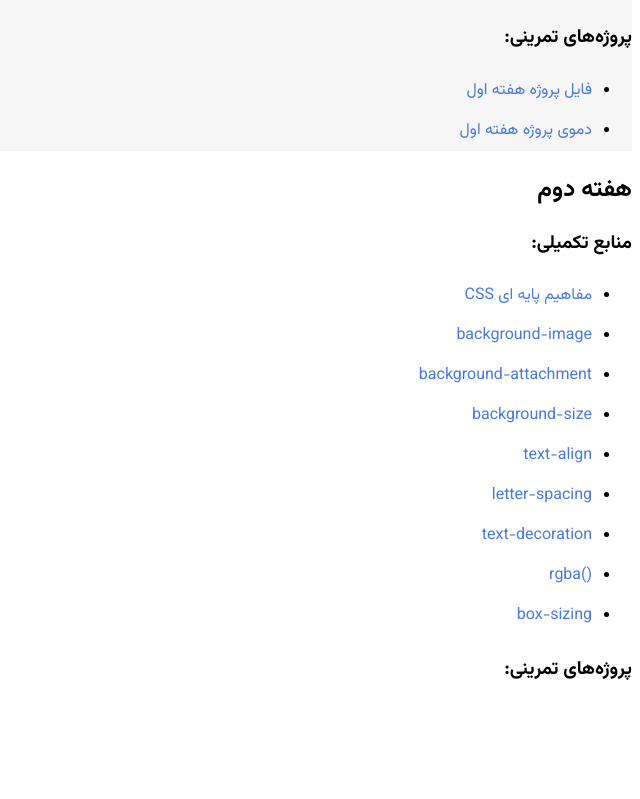
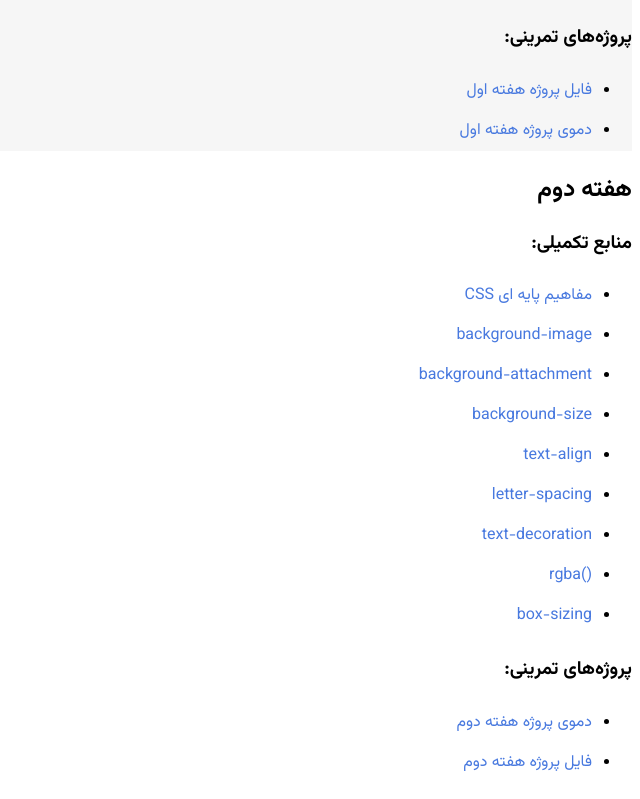
Before and after one commit to SamaneYaghoobi/SamaneYaghoobi.github.io, a plain HTML site: page mobocollege.html in a window 1280 px wide. Shown: the part 554-1353 px from the top of the page, without its empty margins (640-1280 px from the left). Before the commit the page ends 1257 px from the top, so only its background shows below. Drawn offline with Linux system fonts and the light colour scheme.

Commit message:
📦 NEW: add week 2 projects

```diff
--- a/mobocollege.html
+++ b/mobocollege.html
@@ -152,7 +152,21 @@
 				</li>
 			</ul>
 			<h3>پروژه‌های تمرینی:</h3>
-			<ul></ul>
+			<ul>
+				<li>
+					<a href="https://samaane.ir/moblog-css/" target="_blank">
+						دموی پروژه هفته دوم
+					</a>
+				</li>
+				<li>
+					<a
+						href="https://github.com/SamaneYaghoobi/moblog-css"
+						target="_blank"
+					>
+						فایل پروژه هفته دوم
+					</a>
+				</li>
+			</ul>
 		</div>
 	</body>
 </html>
```
